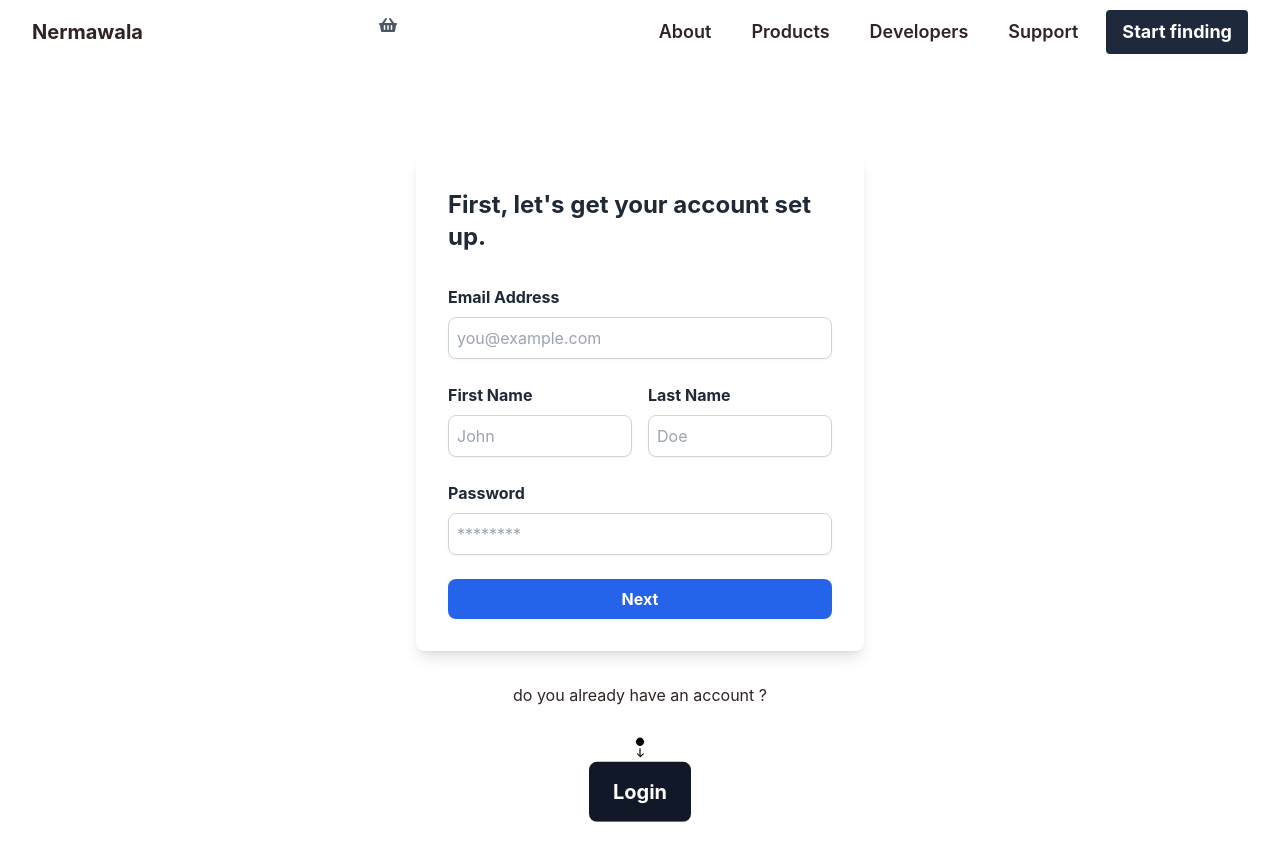
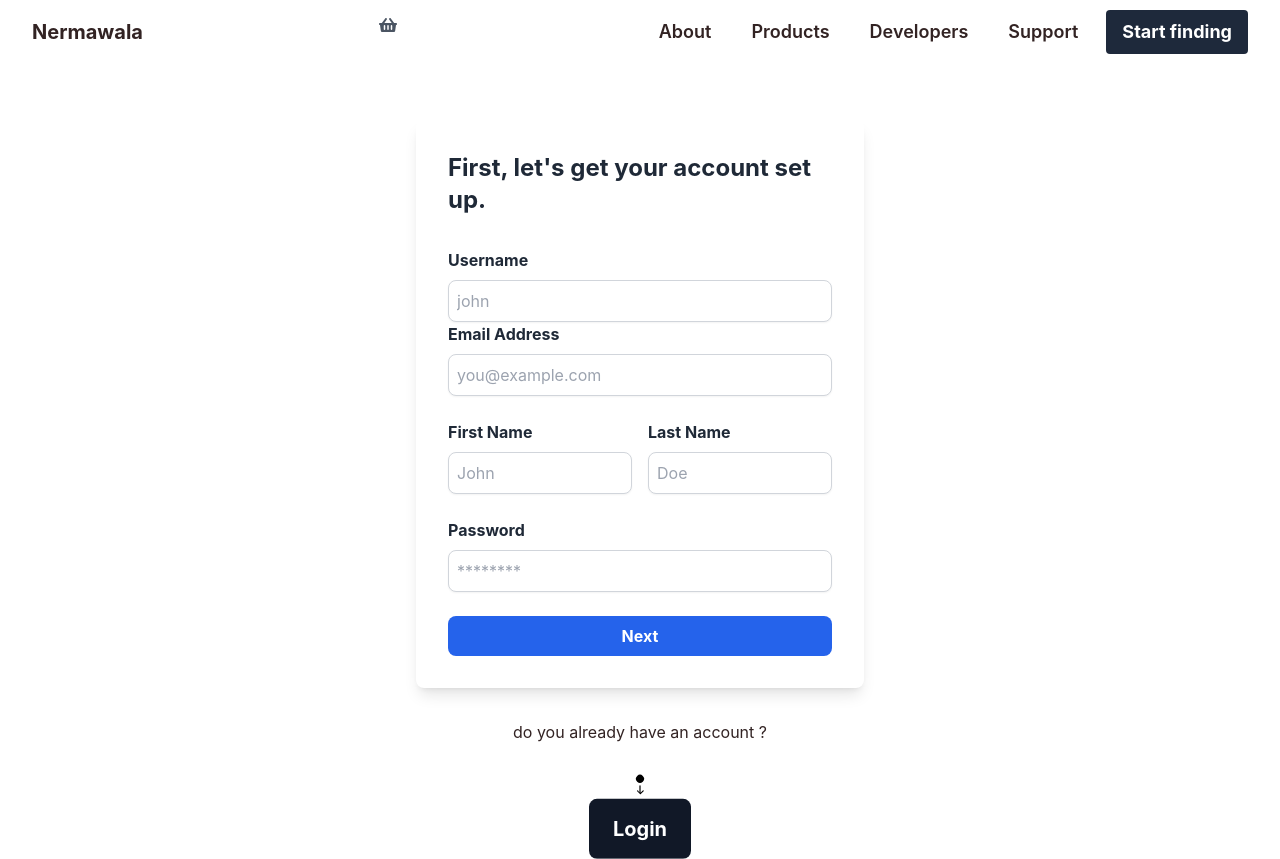
Before and after one commit to moein9/software-marketplace-frontend, a React (Vite) app: page /signup in a window 1280 px wide. Before the commit the page ends 822 px from the top, so only its background shows below. Built offline with nearby package versions, Linux system fonts and the light colour scheme.

Commit message:
error in authslice

```diff
--- a/package.json
+++ b/package.json
@@ -21,7 +21,8 @@
     "react-dom": "^18.2.0",
     "react-icons": "^4.8.0",
     "react-redux": "^8.0.5",
-    "react-router-dom": "^6.10.0"
+    "react-router-dom": "^6.10.0",
+    "redux-thunk": "^2.4.2"
   },
   "devDependencies": {
     "@types/react": "^18.0.28",
--- a/src/pages/Signup.jsx
+++ b/src/pages/Signup.jsx
@@ -1,13 +1,63 @@
-import React from "react";
+import React, { useState } from "react";
 import { Link } from "react-router-dom";
+import { useDispatch, useSelector } from "react-redux";
+import { useCreateUserMutation } from "../redux/services/authSlice";
 
 const Signup = () => {
+  const [username, setUsername] = useState("");
+  const [email, setEmail] = useState("");
+  const [firstName, setFirstName] = useState("");
+  const [lastName, setLastName] = useState("");
+  const [password, setPassword] = useState("");
+  const [errorMessage, setErrorMessage] = useState("");
+  const dispatch = useDispatch();
+  const { error } = useSelector((state) => state.auth || {});
 
+  const [createUser, { isLoading }] = useCreateUserMutation();
 
-  function submitHandling(e) {
-    e.preventDefault();
-    alert("Submitting!");
-  }
+  const handleInputChange = (event) => {
+    const { name, value } = event.target;
+
+    switch (name) {
+      case "username":
+        setUsername(value);
+        break;
+      case "email":
+        setEmail(value);
+        break;
+      case "firstName":
+        setFirstName(value);
+        break;
+      case "lastName":
+        setLastName(value);
+        break;
+      case "password":
+        setPassword(value);
+        break;
+      default:
+        break;
+    }
+  };
+
+  const handleSubmit = async (event) => {
+    event.preventDefault();
+    setErrorMessage("");
+
+    const userData = {
+      username,
+      email,
+      firstName,
+      lastName,
+      password,
+    };
+
+    try {
+      await dispatch(createUser(userData)).unwrap();
+    } catch (error) {
+      console.log(error);
+      setErrorMessage(error.message);
+    }
+  };
 
   return (
     <div className=" flex-col pt-96 m-4 h-96 flex justify-center items-center bg-white">
@@ -15,8 +65,33 @@ const Signup = () => {
         <h2 className="text-2xl font-bold mb-8 text-gray-800">
           First, let's get your account set up.
         </h2>
-        <form onSubmit={(e) => submitHandling(e)} className="space-y-6">
+        {errorMessage && (
+          <div
+            className="bg-red-100 border border-red-400 text-red-700 px-4 py-3 rounded relative"
+            role="alert"
+          >
+            <strong className="font-bold">Error: </strong>
+            <span className="block sm:inline">{errorMessage}</span>
+          </div>
+        )}{" "}
+        <form onSubmit={handleSubmit} className="space-y-6">
           <div>
+            <label
+              className="block text-gray-800 font-bold mb-2"
+              htmlFor="username"
+            >
+              Username
+            </label>
+            <input
+              id="username"
+              name="username"
+              type="username"
+              className="w-full border border-gray-300 p-2 rounded-lg shadow-sm focus:outline-none focus:border-blue-500 focus:ring-1 focus:ring-blue-500"
+              placeholder="john"
+              required
+              value={username}
+              onChange={handleInputChange}
+            />
             <label
               className="block text-gray-800 font-bold mb-2"
               htmlFor="email"
@@ -30,6 +105,8 @@ const Signup = () => {
               className="w-full border border-gray-300 p-2 rounded-lg shadow-sm focus:outline-none focus:border-blue-500 focus:ring-1 focus:ring-blue-500"
               placeholder="you@example.com"
               required
+              value={email}
+              onChange={handleInputChange}
             />
           </div>
           <div className="flex flex-wrap -mx-2">
@@ -47,6 +124,8 @@ const Signup = () => {
                 className="w-full border border-gray-300 p-2 rounded-lg shadow-sm focus:outline-none focus:border-blue-500 focus:ring-1 focus:ring-blue-500"
                 placeholder="John"
                 required
+                value={firstName}
+                onChange={handleInputChange}
               />
             </div>
             <div className="w-1/2 px-2">
@@ -63,6 +142,8 @@ const Signup = () => {
                 className="w-full border border-gray-300 p-2 rounded-lg shadow-sm focus:outline-none focus:border-blue-500 focus:ring-1 focus:ring-blue-500"
                 placeholder="Doe"
                 required
+                value={lastName}
+                onChange={handleInputChange}
               />
             </div>
           </div>
@@ -80,6 +161,8 @@ const Signup = () => {
               className="w-full border border-gray-300 p-2 rounded-lg shadow-sm focus:outline-none focus:border-blue-500 focus:ring-1 focus:ring-blue-500"
               placeholder="********"
               required
+              value={password}
+              onChange={handleInputChange}
             />
           </div>
           <div>
--- a/src/redux/reducer.js
+++ b/src/redux/reducer.js
@@ -7,6 +7,7 @@ const initialState = {
     items: [],
   },
   orderHistory: [],
+
 };
 
 const rootReducer = (state = initialState, action) => {
--- /dev/null
+++ b/src/redux/services/authSlice.js
@@ -0,0 +1,20 @@
+import { createApi, fetchBaseQuery } from "@reduxjs/toolkit/query/react";
+import thunk from "redux-thunk";
+
+const API_BASE_URL = "http://127.0.0.1:4000/api";
+
+export const authApi = createApi({
+  reducerPath: "auth",
+  baseQuery: fetchBaseQuery({ baseUrl: API_BASE_URL }),
+  endpoints: (builder) => ({
+    createUser: builder.mutation({
+      query: (userData) => ({
+        url: "/users/signup",
+        method: "POST",
+        body: userData,
+      }),
+    }),
+  }),
+});
+
+export const { useCreateUserMutation } = authApi;
--- a/src/store.js
+++ b/src/store.js
@@ -1,15 +1,24 @@
-import { configureStore } from "@reduxjs/toolkit";
+import { configureStore, getDefaultMiddleware } from "@reduxjs/toolkit";
 import counterReducer from "./redux/services/counterSlice";
 import { productApi } from "./redux/services/apiSlice";
 import cartReducer from "./redux/services/cartSlice";
+import { setupListeners } from "@reduxjs/toolkit/query";
+import { authApi } from "./redux/services/authSlice";
+import thunk from "redux-thunk";
 
 export const store = configureStore({
   reducer: {
     counter: counterReducer,
     [productApi.reducerPath]: productApi.reducer,
-    cart: cartReducer, // add the cart reducer here
+    cart: cartReducer,
+    [authApi.reducerPath]: authApi.reducer, // add the auth reducer here
   },
+  middleware: (getDefaultMiddleware) =>
+    getDefaultMiddleware().concat(
+      thunk,
+      productApi.middleware,
+      authApi.middleware
+    ),
+});
 
-  middleware: (getDefaultMiddleware) =>
-    getDefaultMiddleware().concat(productApi.middleware),
-});
+setupListeners(store.dispatch);
```
Also changed, not shown: 1 other file (tests, documents, lock files or other folders).
